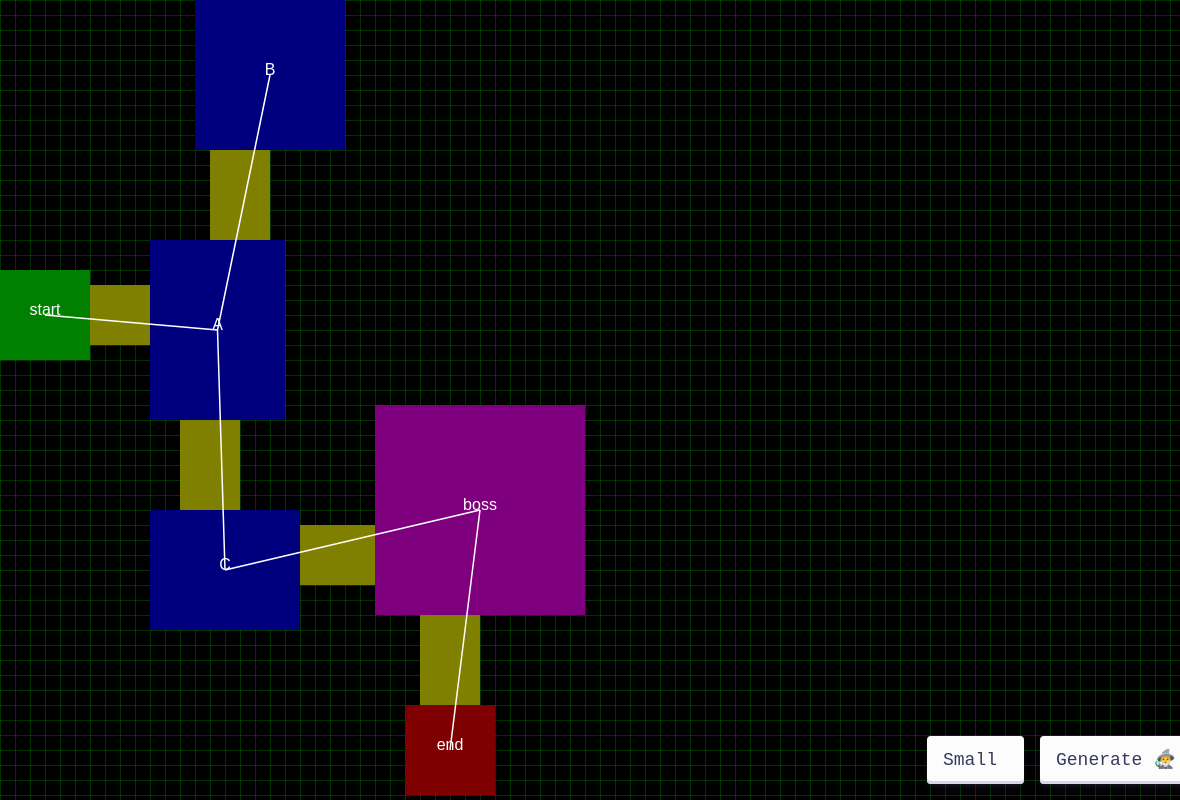
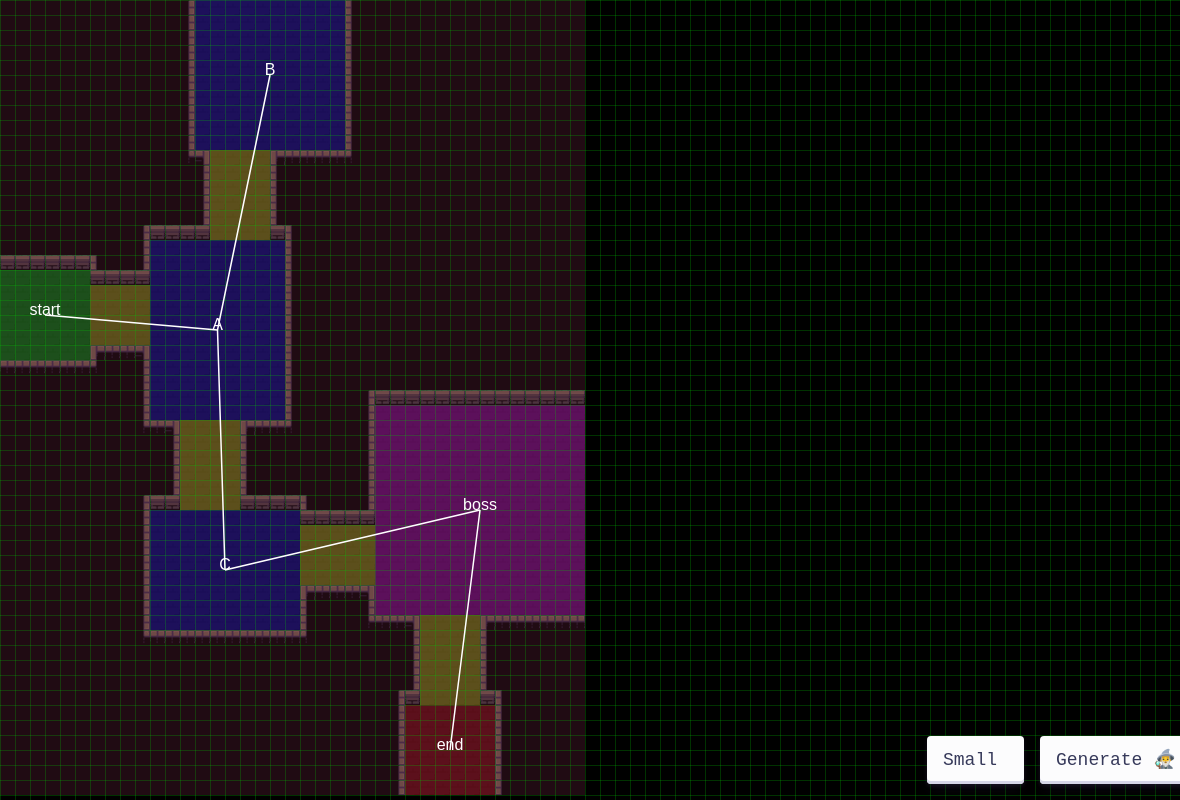
Before and after one commit to halftheopposite/graph-dungeon-generator, a website with bundled scripts: page public/index.html in a window 1280 px wide. Shown: the full height of the page, 0-1180 px from the left. Built offline with nearby package versions, Linux system fonts and the light colour scheme.

Commit message:
Compute and draw a tilesmask

```diff
--- a/src/config.ts
+++ b/src/config.ts
@@ -1,4 +1,4 @@
-export enum TILES_TYPES {
+export enum TilesTypes {
   START = 1,
   ROOM = 2,
   BOSS = 3,
@@ -7,12 +7,12 @@ export enum TILES_TYPES {
   WALL = 6,
 }
 
-export enum TILES_COLORS {
-  START = "rgba(0,127,0,1)",
-  ROOM = "rgba(0,0,127,1)",
-  BOSS = "rgba(127,0,127,1)",
-  CORRIDOR = "rgba(127,127,0,1)",
-  END = "rgba(127,0,0,1)",
+export enum TilesColors {
+  START = "rgba(0,127,0,0.5)",
+  ROOM = "rgba(0,0,127,0.5)",
+  BOSS = "rgba(127,0,127,0.5)",
+  CORRIDOR = "rgba(127,127,0,0.5)",
+  END = "rgba(127,0,0,0.5)",
   WALL = "rgba(0,0,0,0)",
 }
 
--- a/src/draw/index.ts
+++ b/src/draw/index.ts
@@ -1,8 +1,15 @@
-import { TILES_COLORS, TILES_TYPES } from "../config";
+import { TilesColors, TilesTypes } from "../config";
+import { computeTilesMask } from "../generate/mask";
 import { Dimensions, Node, Room, Tile, Tiles } from "../types";
-import { getRoomCenter, traverseTree } from "../utils";
+import { getRoomCenter, printTiles, traverseTree } from "../utils";
 import { initializeContext } from "./canvas";
-import { getDungeonDimensions, getTileSize, initializeTilemap } from "./utils";
+import { tilesTextures } from "./tiles";
+import {
+  getDungeonDimensions,
+  getTileSize,
+  createTilemap,
+  duplicateTilemap,
+} from "./utils";
 
 /**
  * Entrypoint method to:
@@ -20,19 +27,22 @@ export function draw(rootNode: Node<Room>) {
   const tileSize = getTileSize(canvasDimensions, dungeonDimensions);
 
   // Create empty tilesmap
-  const tiles = initializeTilemap(
+  let tiles = createTilemap(
     dungeonDimensions.width,
     dungeonDimensions.height,
-    TILES_TYPES.WALL
+    TilesTypes.WALL
   );
 
   // Carve rooms and corridors into the tilesmap
-  carveRooms(tiles, rootNode);
-  carveCorridors(tiles, rootNode);
+  tiles = carveRooms(tiles, rootNode);
+  tiles = carveCorridors(tiles, rootNode);
 
-  // Draw everything on a canvas
+  // Draw tiles
+  drawTilesMask(context, tileSize, tiles);
+  drawTiles(context, tileSize, tiles);
+
+  // Draw widgets
   drawGrid(context, tileSize, canvasDimensions);
-  drawTiles(context, tileSize, tiles);
   drawConnections(context, tileSize, rootNode);
   drawRoomIds(context, tileSize, rootNode);
 }
@@ -40,7 +50,9 @@ export function draw(rootNode: Node<Room>) {
 //
 // Carve
 //
-function carveRooms(tiles: Tiles, node: Node<Room>) {
+function carveRooms(tiles: Tiles, node: Node<Room>): Tiles {
+  let copy = duplicateTilemap(tiles);
+
   traverseTree((node) => {
     if (!node.value.position || !node.value.dimensions) {
       return;
@@ -53,24 +65,28 @@ function carveRooms(tiles: Tiles, node: Node<Room>) {
 
         switch (node.value.type) {
           case "start":
-            tiles[posY][posX] = TILES_TYPES.START;
+            copy[posY][posX] = TilesTypes.START;
             break;
           case "room":
-            tiles[posY][posX] = TILES_TYPES.ROOM;
+            copy[posY][posX] = TilesTypes.ROOM;
             break;
           case "boss":
-            tiles[posY][posX] = TILES_TYPES.BOSS;
+            copy[posY][posX] = TilesTypes.BOSS;
             break;
           case "end":
-            tiles[posY][posX] = TILES_TYPES.END;
+            copy[posY][posX] = TilesTypes.END;
             break;
         }
       }
     }
   }, node);
+
+  return copy;
 }
 
-function carveCorridors(tiles: Tiles, node: Node<Room>) {
+function carveCorridors(tiles: Tiles, node: Node<Room>): Tiles {
+  let copy = duplicateTilemap(tiles);
+
   traverseTree((node) => {
     if (!node.value.corridor) {
       return;
@@ -81,14 +97,16 @@ function carveCorridors(tiles: Tiles, node: Node<Room>) {
         const posY = node.value.corridor.position.y + y;
         const posX = node.value.corridor.position.x + x;
 
-        tiles[posY][posX] = TILES_TYPES.CORRIDOR;
+        copy[posY][posX] = TilesTypes.CORRIDOR;
       }
     }
   }, node);
+
+  return copy;
 }
 
 //
-// Draw
+// Draw: widgets
 //
 function drawGrid(
   context: CanvasRenderingContext2D,
@@ -113,49 +131,6 @@ function drawGrid(
 
   context.stroke();
   context.closePath();
-}
-
-function drawTiles(
-  context: CanvasRenderingContext2D,
-  tileSize: number,
-  tiles: Tiles
-) {
-  for (let y = 0; y < tiles.length; y++) {
-    for (let x = 0; x < tiles[y].length; x++) {
-      drawTile(context, tileSize, x, y, tiles[y][x]);
-    }
-  }
-}
-
-function drawTile(
-  context: CanvasRenderingContext2D,
-  tileSize: number,
-  x: number,
-  y: number,
-  tile: Tile
-) {
-  switch (tile) {
-    case TILES_TYPES.START:
-      context.fillStyle = TILES_COLORS.START;
-      break;
-    case TILES_TYPES.ROOM:
-      context.fillStyle = TILES_COLORS.ROOM;
-      break;
-    case TILES_TYPES.BOSS:
-      context.fillStyle = TILES_COLORS.BOSS;
-      break;
-    case TILES_TYPES.CORRIDOR:
-      context.fillStyle = TILES_COLORS.CORRIDOR;
-      break;
-    case TILES_TYPES.END:
-      context.fillStyle = TILES_COLORS.END;
-      break;
-    case TILES_TYPES.WALL:
-      context.fillStyle = TILES_COLORS.WALL;
-      break;
-  }
-
-  context.fillRect(x * tileSize, y * tileSize, tileSize, tileSize);
 }
 
 function drawConnections(
@@ -201,3 +176,93 @@ function drawRoomIds(
     );
   }, rootNode);
 }
+
+//
+// Draw: tiles
+//
+function drawTiles(
+  context: CanvasRenderingContext2D,
+  tileSize: number,
+  tiles: Tiles
+) {
+  for (let y = 0; y < tiles.length; y++) {
+    for (let x = 0; x < tiles[y].length; x++) {
+      drawTile(context, tileSize, x, y, tiles[y][x]);
+    }
+  }
+}
+
+function drawTile(
+  context: CanvasRenderingContext2D,
+  tileSize: number,
+  x: number,
+  y: number,
+  tile: Tile
+) {
+  switch (tile) {
+    case TilesTypes.WALL:
+      context.fillStyle = TilesColors.WALL;
+      break;
+    case TilesTypes.START:
+      context.fillStyle = TilesColors.START;
+      break;
+    case TilesTypes.ROOM:
+      context.fillStyle = TilesColors.ROOM;
+      break;
+    case TilesTypes.BOSS:
+      context.fillStyle = TilesColors.BOSS;
+      break;
+    case TilesTypes.CORRIDOR:
+      context.fillStyle = TilesColors.CORRIDOR;
+      break;
+    case TilesTypes.END:
+      context.fillStyle = TilesColors.END;
+      break;
+  }
+
+  context.fillRect(x * tileSize, y * tileSize, tileSize, tileSize);
+}
+
+//
+// Draw: tiles mask
+//
+function drawTilesMask(
+  context: CanvasRenderingContext2D,
+  tileSize: number,
+  tiles: Tiles
+) {
+  // Normalize the tilemap (1 for walls, 0 for everything else)
+  const normalized = normalizeTilemap(tiles);
+
+  // Compute the bitmask tilesmap
+  const mask = computeTilesMask(normalized);
+
+  for (let y = 0; y < tiles.length; y++) {
+    for (let x = 0; x < tiles[y].length; x++) {
+      const tileId = mask[y][x];
+      const texture = tilesTextures[tileId];
+
+      if (texture) {
+        context.drawImage(
+          texture,
+          x * tileSize,
+          y * tileSize,
+          tileSize,
+          tileSize
+        );
+      }
+    }
+  }
+}
+
+export function normalizeTilemap(tiles: Tiles): Tiles {
+  const copy = duplicateTilemap(tiles);
+
+  for (let y = 0; y < copy.length; y++) {
+    for (let x = 0; x < copy[y].length; x++) {
+      copy[y][x] = copy[y][x] === TilesTypes.WALL ? 1 : 0;
+    }
+  }
+
+  return copy;
+}
--- /dev/null
+++ b/src/draw/tiles.ts
@@ -0,0 +1,71 @@
+function getImage(path: string) {
+  const image = new Image();
+  image.src = path;
+
+  return image;
+}
+
+const tilesImages = {
+  ground: getImage("assets/tiles/ground.png"),
+  n: getImage("assets/tiles/n.png"),
+  s: getImage("assets/tiles/s.png"),
+  e: getImage("assets/tiles/e.png"),
+  w: getImage("assets/tiles/w.png"),
+  ne: getImage("assets/tiles/ne.png"),
+  nw: getImage("assets/tiles/nw.png"),
+  "w-e": getImage("assets/tiles/w-e.png"),
+  "n-nw-w": getImage("assets/tiles/n-nw-w.png"),
+  "n-ne-e": getImage("assets/tiles/n-ne-e.png"),
+  all: getImage("assets/tiles/all.png"),
+};
+
+export const tilesTextures = {
+  0: tilesImages["ground"],
+  1: tilesImages["s"],
+  2: tilesImages["s"],
+  3: tilesImages["s"],
+  4: tilesImages["s"],
+  5: tilesImages["s"],
+  7: tilesImages["s"],
+  6: tilesImages["s"],
+  8: tilesImages["s"],
+  9: tilesImages["s"],
+  10: tilesImages["s"],
+  11: tilesImages["s"],
+  12: tilesImages["s"],
+  13: tilesImages["w-e"],
+  14: tilesImages["w-e"],
+  15: tilesImages["w-e"],
+  16: tilesImages["w-e"],
+  17: tilesImages["w-e"],
+  18: tilesImages["w-e"],
+  19: tilesImages["w-e"],
+  20: tilesImages["w-e"],
+  21: tilesImages["w-e"],
+  22: tilesImages["w-e"],
+  23: tilesImages["w-e"],
+  24: tilesImages["w-e"],
+  25: tilesImages["w-e"],
+  26: tilesImages["n-ne-e"],
+  27: tilesImages["n-ne-e"],
+  28: tilesImages["e"],
+  29: tilesImages["n-ne-e"],
+  30: tilesImages["n-ne-e"],
+  31: tilesImages["e"],
+  32: tilesImages["n-ne-e"],
+  33: tilesImages["e"],
+  34: tilesImages["n-nw-w"],
+  35: tilesImages["n-nw-w"],
+  36: tilesImages["w"],
+  37: tilesImages["n-nw-w"],
+  38: tilesImages["n-nw-w"],
+  39: tilesImages["n-nw-w"],
+  40: tilesImages["w"],
+  41: tilesImages["w"],
+  42: tilesImages["n"],
+  43: tilesImages["n"],
+  44: tilesImages["ne"],
+  45: tilesImages["nw"],
+  46: tilesImages["all"],
+  47: tilesImages["s"],
+};
--- a/src/draw/utils.ts
+++ b/src/draw/utils.ts
@@ -4,7 +4,7 @@ import { traverseTree } from "../utils";
 /**
  * Initialize an array of array with the `fill` value.
  */
-export function initializeTilemap(
+export function createTilemap(
   width: number,
   height: number,
   fill: number
@@ -19,6 +19,15 @@ export function initializeTilemap(
   }
 
   return tiles;
+}
+
+/**
+ * Create and return a deep copy of a tilemap.
+ */
+export function duplicateTilemap(tiles: Tiles): Tiles {
+  return tiles.map((row) => {
+    return [...row];
+  });
 }
 
 /**
--- /dev/null
+++ b/src/generate/mask.ts
@@ -0,0 +1,172 @@
+import { TilesTypes } from "../config";
+import { duplicateTilemap } from "../draw/utils";
+import { Tiles } from "../types";
+
+const MASK_TO_TILE_ID = {
+  2: 1,
+  8: 2,
+  10: 3,
+  11: 4,
+  16: 5,
+  18: 6,
+  22: 7,
+  24: 8,
+  26: 9,
+  27: 10,
+  30: 11,
+  31: 12,
+  64: 13,
+  66: 14,
+  72: 15,
+  74: 16,
+  75: 17,
+  80: 18,
+  82: 19,
+  86: 20,
+  88: 21,
+  90: 22,
+  91: 23,
+  94: 24,
+  95: 25,
+  104: 26,
+  106: 27,
+  107: 28,
+  120: 29,
+  122: 30,
+  123: 31,
+  126: 32,
+  127: 33,
+  208: 34,
+  210: 35,
+  214: 36,
+  216: 37,
+  218: 38,
+  219: 39,
+  222: 40,
+  223: 41,
+  246: 36,
+  248: 42,
+  250: 43,
+  251: 44,
+  254: 45,
+  255: 46,
+  0: 47,
+};
+
+enum TileDirection {
+  NorthWest = 1,
+  North = 2,
+  NorthEast = 4,
+  West = 8,
+  East = 16,
+  SouthWest = 32,
+  South = 64,
+  SouthEast = 128,
+}
+
+export function computeTilesMask(tiles: Tiles) {
+  const copy = duplicateTilemap(tiles);
+
+  for (let y = 0; y < copy.length; y++) {
+    for (let x = 0; x < copy[y].length; x++) {
+      if (copy[y][x] === 1) {
+        copy[y][x] = computeTileMask(x, y, copy);
+      }
+    }
+  }
+
+  return copy;
+}
+
+function computeTileMask(x: number, y: number, tiles: Tiles): number {
+  let mask = 0;
+
+  if (tileCollidesOnSide(x, y, "north", tiles)) {
+    mask |= TileDirection.North;
+  }
+
+  if (tileCollidesOnSide(x, y, "west", tiles)) {
+    mask |= TileDirection.West;
+  }
+
+  if (tileCollidesOnSide(x, y, "east", tiles)) {
+    mask |= TileDirection.East;
+  }
+
+  if (tileCollidesOnSide(x, y, "south", tiles)) {
+    mask |= TileDirection.South;
+  }
+
+  if (
+    mask & TileDirection.North &&
+    mask & TileDirection.West &&
+    tileCollidesOnSide(x, y, "north-west", tiles)
+  ) {
+    mask |= TileDirection.NorthWest;
+  }
+
+  if (
+    mask & TileDirection.North &&
+    mask & TileDirection.East &&
+    tileCollidesOnSide(x, y, "north-east", tiles)
+  ) {
+    mask |= TileDirection.NorthEast;
+  }
+
+  if (
+    mask & TileDirection.South &&
+    mask & TileDirection.West &&
+    tileCollidesOnSide(x, y, "south-west", tiles)
+  ) {
+    mask |= TileDirection.SouthWest;
+  }
+
+  if (
+    mask & TileDirection.South &&
+    mask & TileDirection.East &&
+    tileCollidesOnSide(x, y, "south-east", tiles)
+  ) {
+    mask |= TileDirection.SouthEast;
+  }
+
+  return MASK_TO_TILE_ID[mask];
+}
+
+function tileCollidesOnSide(
+  x: number,
+  y: number,
+  side:
+    | "north"
+    | "west"
+    | "east"
+    | "south"
+    | "north-west"
+    | "north-east"
+    | "south-west"
+    | "south-east",
+  tiles: Tiles
+): boolean {
+  const isLeft = x === 0;
+  const isRight = x === tiles[y].length - 1;
+  const isTop = y === 0;
+  const isBottom = y === tiles.length - 1;
+
+  switch (side) {
+    case "north":
+      return isTop || tiles[y - 1][x] > 0;
+    case "west":
+      return isLeft || tiles[y][x - 1] > 0;
+    case "east":
+      return isRight || tiles[y][x + 1] > 0;
+    case "south":
+      return isBottom || tiles[y + 1][x] > 0;
+    case "north-west":
+      return isLeft || isTop || tiles[y - 1][x - 1] > 0;
+    case "north-east":
+      return isRight || isTop || tiles[y - 1][x + 1] > 0;
+    case "south-west":
+      return isLeft || isBottom || tiles[y + 1][x - 1] > 0;
+    case "south-east":
+      return isRight || isBottom || tiles[y + 1][x + 1] > 0;
+  }
+}
```
Also changed, not shown: public/index.html (+1 -1 lines), src/utils.ts (+9 -1 lines), public/assets/images/github-mark.svg (renamed from public/github-mark.svg), public/assets/tiles/all.png (added), public/assets/tiles/e.png (added), public/assets/tiles/ground.png (added), public/assets/tiles/n-ne-e.png (added), public/assets/tiles/n-nw-w.png (added), public/assets/tiles/n.png (added), public/assets/tiles/ne.png (added), public/assets/tiles/nw.png (added), public/assets/tiles/s.png (added), public/assets/tiles/w-e.png (added), public/assets/tiles/w.png (added).
